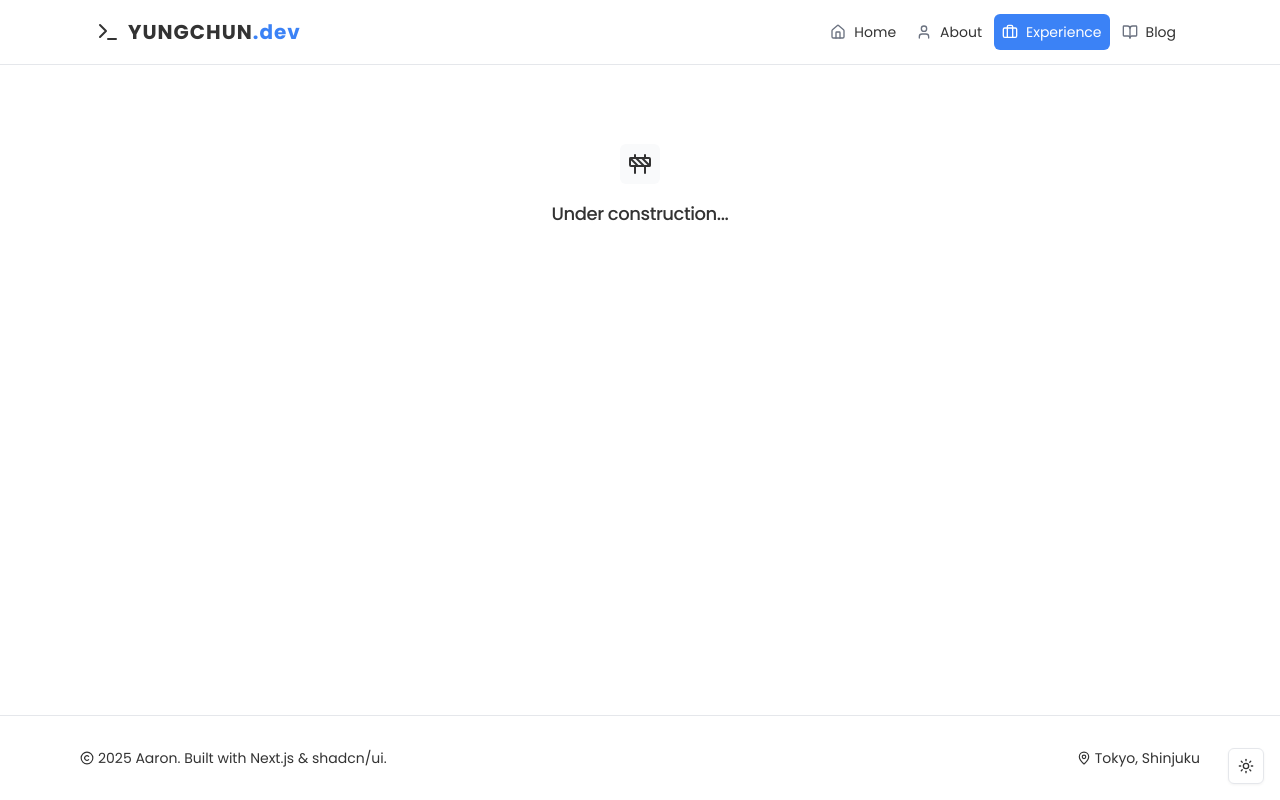
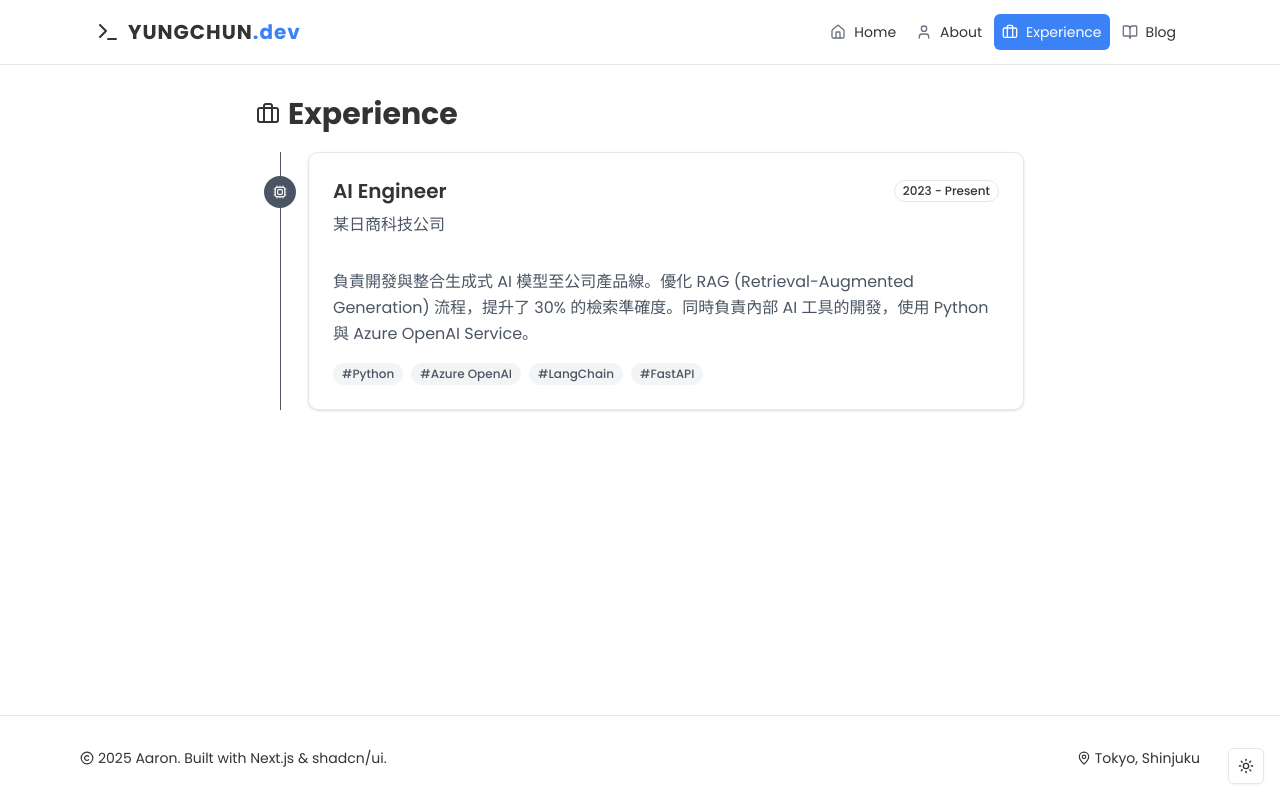
Before and after one commit to ken888686/ken888686.github.io, a Next.js app: page /experience in a window 1280 px wide. Built offline with nearby package versions, Linux system fonts and the light colour scheme.

Commit message:
add experience page

```diff
--- a/app/experience/page.tsx
+++ b/app/experience/page.tsx
@@ -1,5 +1,73 @@
-import NoContent from "../no-content";
+import { Badge } from "@/components/ui/badge";
+import {
+  Card,
+  CardContent,
+  CardDescription,
+  CardHeader,
+  CardTitle,
+} from "@/components/ui/card";
+import { Briefcase, Cpu } from "lucide-react";
+
+const experiences = [
+  {
+    id: 1,
+    role: "AI Engineer",
+    company: "某日商科技公司",
+    period: "2023 - Present",
+    description:
+      "負責開發與整合生成式 AI 模型至公司產品線。優化 RAG (Retrieval-Augmented Generation) 流程，提升了 30% 的檢索準確度。同時負責內部 AI 工具的開發，使用 Python 與 Azure OpenAI Service。",
+    tech: ["Python", "Azure OpenAI", "LangChain", "FastAPI"],
+  },
+];
 
 export default function Experience() {
-  return <NoContent />;
+  return (
+    <div className="animate-in fade-in slide-in-from-bottom-4 mx-auto max-w-3xl duration-500">
+      <div className="mb-5 flex items-center justify-between">
+        <h2 className="flex items-center gap-2 text-3xl font-bold">
+          <Briefcase /> Experience
+        </h2>
+      </div>
+
+      <div className="before:bg-secondary-foreground relative space-y-5 before:absolute before:inset-0 before:ml-6 before:h-full before:w-px">
+        {experiences.map((exp) => (
+          <div key={exp.id} className="relative pl-13">
+            <div className="border-secondary-foreground bg-secondary-foreground absolute top-6 left-3.5 z-10 -ml-1.5 flex h-8 w-8 items-center justify-center rounded-full border-4">
+              <Cpu size={14} className="text-secondary" />
+            </div>
+
+            <Card className="hover:text-secondary-foreground transition-colors">
+              <CardHeader className="pb-2">
+                <div className="flex flex-col justify-between gap-1 md:flex-row md:items-center">
+                  <CardTitle className="text-xl">{exp.role}</CardTitle>
+                  <Badge variant="outline" className="w-fit">
+                    {exp.period}
+                  </Badge>
+                </div>
+                <CardDescription className="text-secondary-foreground flex items-center gap-2 text-base font-medium">
+                  {exp.company}
+                </CardDescription>
+              </CardHeader>
+              <CardContent>
+                <p className="text-secondary-foreground mb-4 leading-relaxed">
+                  {exp.description}
+                </p>
+                <div className="flex flex-wrap gap-2">
+                  {exp.tech.map((t, i) => (
+                    <Badge
+                      key={i}
+                      variant="secondary"
+                      className="dark:border-secondary-foreground"
+                    >
+                      #{t}
+                    </Badge>
+                  ))}
+                </div>
+              </CardContent>
+            </Card>
+          </div>
+        ))}
+      </div>
+    </div>
+  );
 }
```
